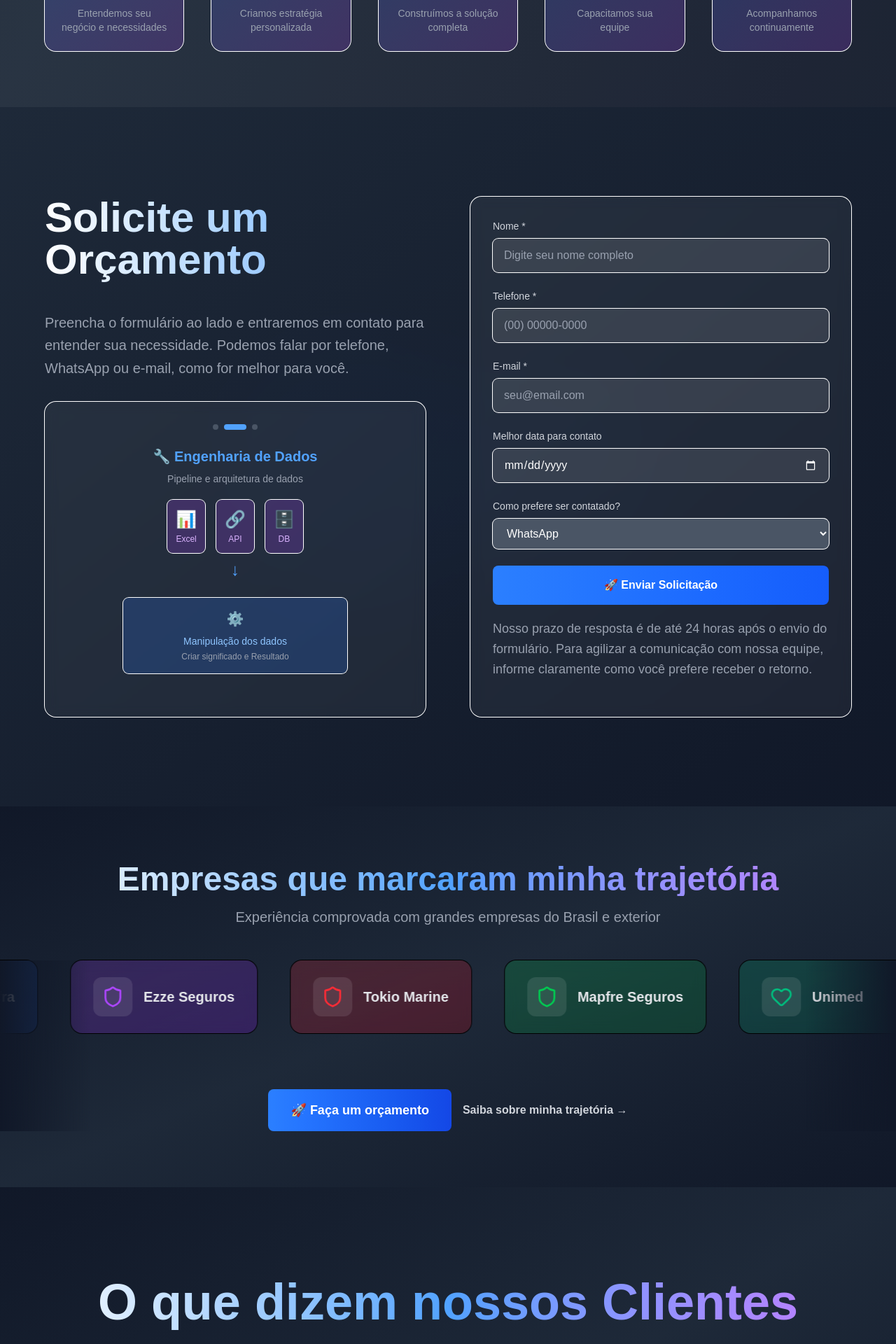
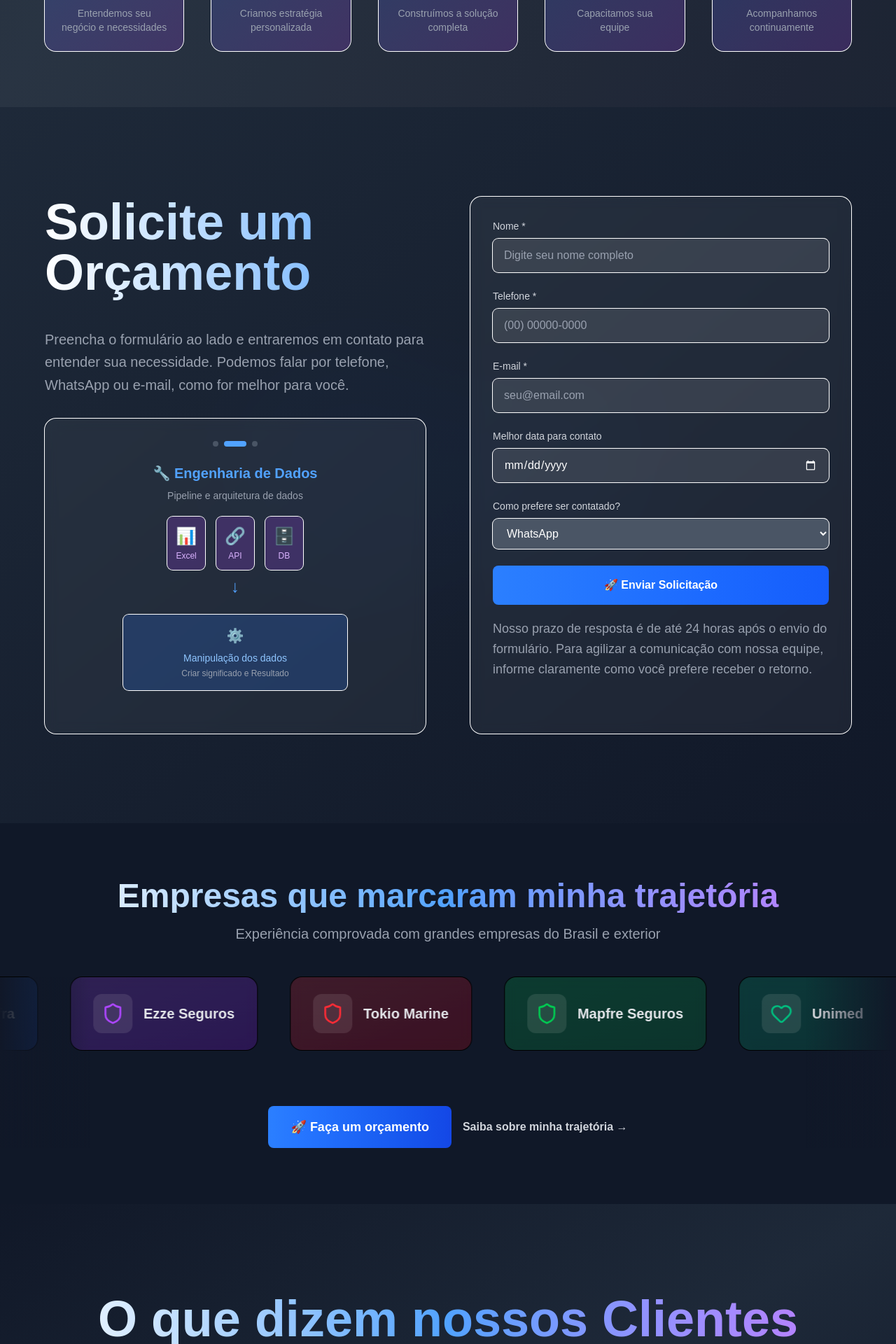
Before and after one commit to Claudio-Silva-Bispo/tech-solution-website-project, a Next.js app: page / in a window 1280 px wide. Shown: the part 4526-6446 px from the top of the page at 70% size. Built offline with nearby package versions, Linux system fonts and the light colour scheme.

Commit message:
FIX - Ajustar cores do background

```diff
--- a/src/components/ClientsMarquee.tsx
+++ b/src/components/ClientsMarquee.tsx
@@ -23,7 +23,7 @@
   };
 
   return (
-    <section className="py-20 bg-gradient-to-br from-gray-900 via-gray-800 to-gray-900 overflow-hidden">
+    <section className="py-20 bg-gray-900 overflow-hidden">
       <div className="container mx-auto px-4 sm:px-6 lg:px-8 mb-12">
         <div className="text-center">
           <h2 className="text-3xl sm:text-4xl lg:text-5xl font-bold mb-4 bg-gradient-to-r from-white via-blue-400 to-purple-400 bg-clip-text text-transparent">
@@ -66,6 +66,7 @@
               </div>
             );
           })}
+
         </div>
         <div className="flex flex-col sm:flex-row gap-4 items-center pt-20 justify-center">
             <button
@@ -81,6 +82,7 @@
               Saiba sobre minha trajetória →
             </button>
         </div>
+
       </div>
 
       <style jsx>{`
--- a/src/components/ContactForm.tsx
+++ b/src/components/ContactForm.tsx
@@ -76,7 +76,7 @@
           <div className="space-y-8">
             {/* Header */}
             <div>
-              <h2 className="text-3xl lg:text-6xl pb-5 font-extrabold mb-6 bg-gradient-to-r from-white to-blue-400 bg-clip-text text-transparent">
+              <h2 className="text-5xl lg:text-7xl pb-5 font-extrabold mb-6 bg-gradient-to-r from-white to-blue-400 bg-clip-text text-transparent">
                 Solicite um Orçamento
               </h2>
               <p className="text-lg lg:text-xl text-gray-400 leading-relaxed">
```
Lines whose indentation alone changed are shown as unchanged.
